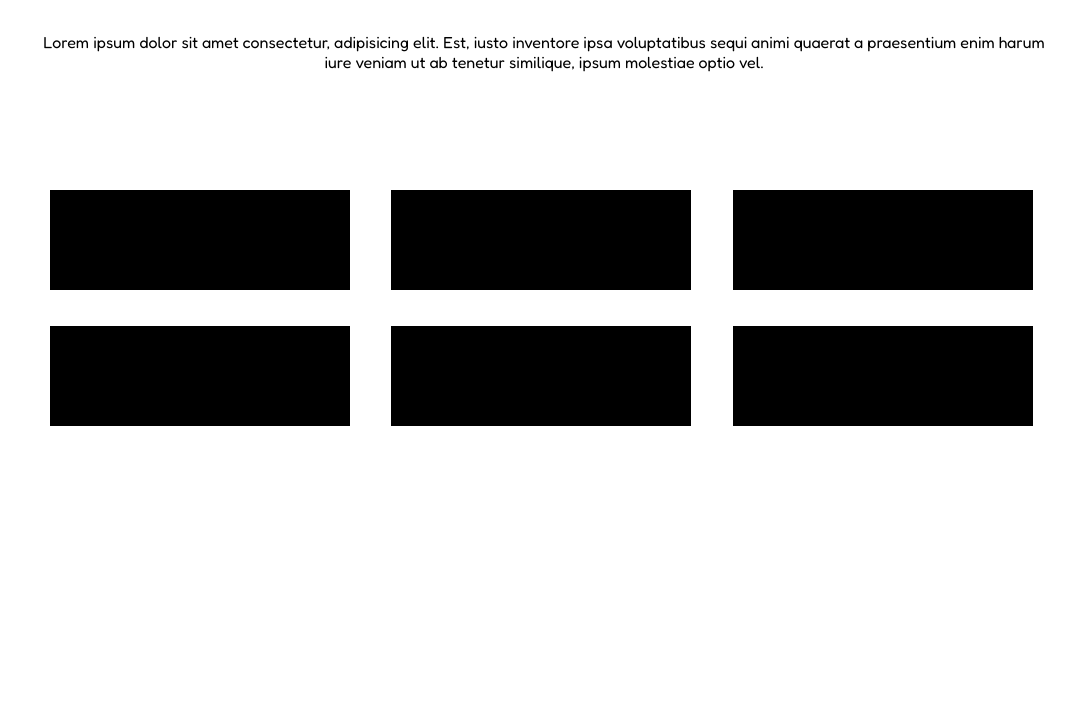
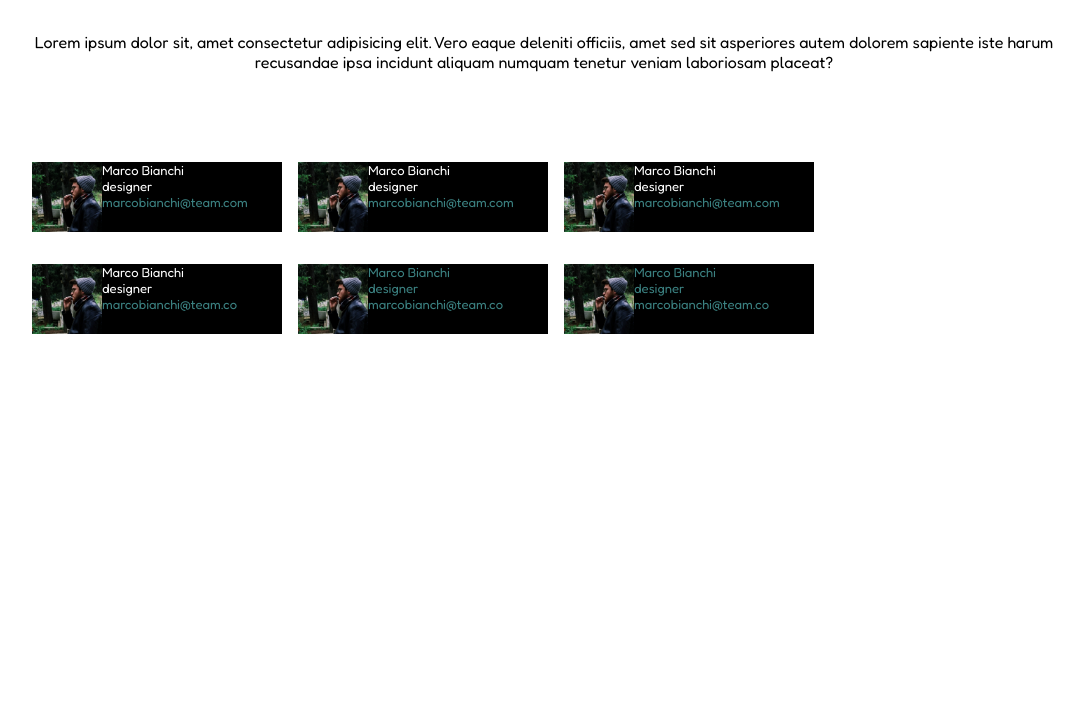
Before and after one commit to Luca-Giudice/html-css-float-cards, a plain HTML site: page index.html in a window 1280 px wide. Shown: the part 72-800 px from the top of the page, without its empty margins (96-1180 px from the left). Drawn offline with Linux system fonts and the light colour scheme.

Commit message:
start-cards

```diff
--- a/index.html
+++ b/index.html
@@ -4,81 +4,109 @@
     <meta charset="UTF-8">
     <meta http-equiv="X-UA-Compatible" content="IE=edge">
     <meta name="viewport" content="width=device-width, initial-scale=1.0">
-    <title>Meat our Team </title>
+    <title>Meat our Team</title>
     <link rel="preconnect" href="https://fonts.googleapis.com">
     <link rel="stylesheet" href="style.css">
-    <link rel="preconnect" href="https://fonts.gstatic.com" crossorigin>
-    <link href="https://fonts.googleapis.com/css2?family=Fredoka&display=swap" rel="stylesheet">
+<link rel="preconnect" href="https://fonts.gstatic.com" crossorigin>
+<link href="https://fonts.googleapis.com/css2?family=Fredoka&display=swap" rel="stylesheet">
 
 </head>
 <body>
     <header>
-        <h1>
-        Neet our Team
-        </h1>
+        <h1>Meat out Team</h1>
     </header>
-    <main class="container">
 
-        <div>
-
-            <header class="text-main"> <!--testo main-->
-                Lorem ipsum dolor sit amet consectetur, adipisicing elit. Est, iusto inventore ipsa voluptatibus sequi animi quaerat a praesentium enim harum iure veniam ut ab tenetur similique, ipsum molestiae optio vel.
+    <main>
+        <div class="container">
+            <header>
+                <p class="text-main">
+                    Lorem ipsum dolor sit, amet consectetur adipisicing elit. Vero eaque deleniti officiis, amet sed sit asperiores autem dolorem sapiente iste harum recusandae ipsa incidunt aliquam numquam tenetur veniam laboriosam placeat?
+                </p>
             </header>
-
             <div class="column">
                 <div class="card">
-
-
+                    <img src="img/float1.png" alt="">
+                    <div>
+                        Marco Bianchi
+                    </div>
+                    <div>
+                        designer
+                    </div>
+                    <a href="marcobianchi@team.com">marcobianchi@team.com</a>
                 </div>
 
             </div>
-
             <div class="column">
                 <div class="card">
-
-
+                    <img src="img/float1.png" alt="">
+                    <div>
+                        Marco Bianchi
+                    </div>
+                    <div>
+                        designer
+                    </div>
+                    <a href="marcobianchi@team.com">marcobianchi@team.com</a>
                 </div>
 
             </div>
-
             <div class="column">
                 <div class="card">
-
-
+                    <img src="img/float1.png" alt="">
+                    <div>
+                        Marco Bianchi
+                    </div>
+                    <div>
+                        designer
+                    </div>
+                    <a href="marcobianchi@team.com">marcobianchi@team.com</a>
                 </div>
 
             </div>
-
-            <div class="row clearfix">
+            <div class="clearfix">
 
                 <div class="column">
                     <div class="card">
-
+                        <img src="img/float1.png" alt="">
+                    <div>
+                        Marco Bianchi
+                    </div>
+                    <div>
+                        designer
+                    </div>
+                    <a href="marcobianchi@team.com">marcobianchi@team.co
 
                     </div>
-
 
                 </div>
                 <div class="column">
                     <div class="card">
-
-
+                        <img src="img/float1.png" alt="">
+                    <div>
+                        Marco Bianchi
+                    </div>
+                    <div>
+                        designer
+                    </div>
+                    <a href="marcobianchi@team.com">marcobianchi@team.co
                     </div>
 
                 </div>
-
                 <div class="column">
                     <div class="card">
-
-
+                        <img src="img/float1.png" alt="">
+                    <div>
+                        Marco Bianchi
+                    </div>
+                    <div>
+                        designer
+                    </div>
+                    <a href="marcobianchi@team.com">marcobianchi@team.co
                     </div>
 
                 </div>
             </div>
 
-
         </div>
     </main>
-
 </body>
 </html>
--- a/style.css
+++ b/style.css
@@ -13,8 +13,8 @@ body{
 
 /*Utilis*/
 img{
-    width: 100px;
-    height: 100px;
+    width: 80px;
+    height: 80px;
     text-align: left;
 }
 
@@ -40,23 +40,42 @@ h1{
 
 .text-main{
     text-align: center;
-    margin-bottom: 100px;
+    margin-bottom: 90px;
 
 }
 
 .card{
-    width: 300px;
-    height: 100px;
-    padding: 30px;
+    width: 250px;
+    height: 70px;
+    background-color: black;
+    font-size: small;
+    color: white;
+    font-weight: lighter;
+    margin-right: 1rem;
+    margin-bottom: 2rem;
+}
 
-    background-color: black;
+a{
+    text-decoration: none;
+    color:rgb(59, 129, 129);
+}
+
+.column{
+    border-right: 1rem;
+    border-bottom: 5rem;
+    float: left;
+    margin-right:1rem:
 
 }
 
-.column{
-    border: 2px solid rgb(255, 255, 255);
+img{
     float: left;
-    width: calc(100%/3);
-    padding: 1rem;
+    width: 70px;
+    height: 70px;
+}
 
+.clearfix{
+    content: '';
+    clear: both;
+    display: table;
 }
```
